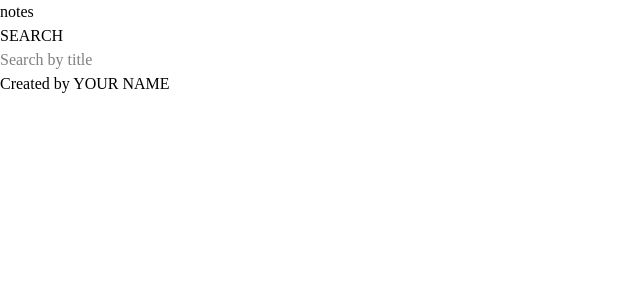
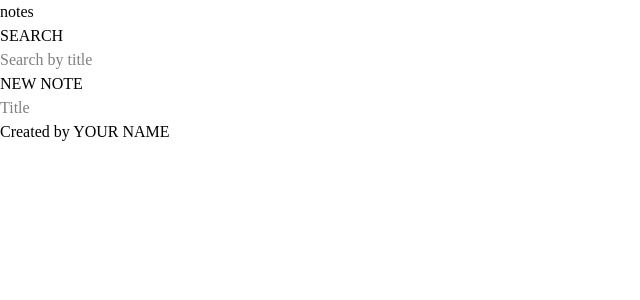
Before and after one commit to ellienanachi/csit340g7-notes, a React (Vite) app: page / in a window 1280 px wide. Shown: the top 300 px of the page, without its empty margins (0-640 px from the left). Built offline with nearby package versions, Linux system fonts and the light colour scheme.

Commit message:
feat: add new note form with title input

```diff
--- a/src/components/Notes.jsx
+++ b/src/components/Notes.jsx
@@ -13,6 +13,15 @@ function Notes() {
             className="h-[52px] w-full border border-[#e6e6e6] px-4 text-lg outline-none placeholder:text-black/40 placeholder:italic focus:border-[#cf7d7d]"
           />
         </div>
+
+        <form className="grid gap-3">
+          <p className="text-[13px] font-normal tracking-wide text-[#949494]">NEW NOTE</p>
+          <input
+            name="title"
+            placeholder="Title"
+            className="h-[52px] w-full border border-[#e6e6e6] px-4 text-lg outline-none placeholder:text-black/40 placeholder:italic focus:border-[#cf7d7d]"
+          />
+        </form>
      </aside>
     </div>
   )
```
